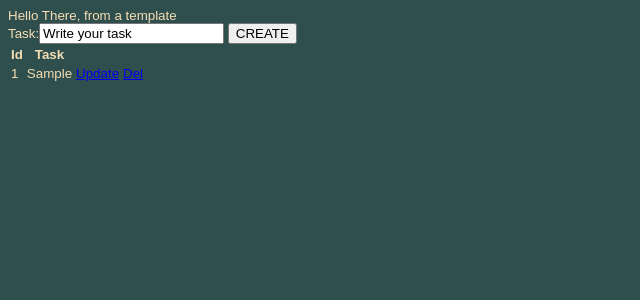
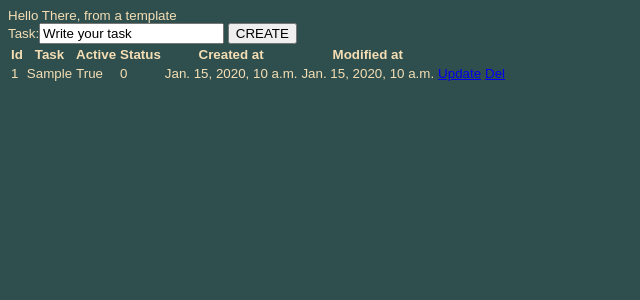
Before and after one commit to pxai/django3todo, a Django app: page /todos in a window 1280 px wide. Shown: the top 300 px of the page, without its empty margins (0-640 px from the left). Run offline with Django 3.2, Linux system fonts and the light colour scheme; tables that the repository leaves empty hold one stand-in row (values such as "Sample post").

Commit message:
Added more fields to table

```diff
--- a/todo/models/todo.py
+++ b/todo/models/todo.py
@@ -4,16 +4,16 @@ from django.utils.translation import gettext_lazy as _
 class Todo(models.Model):
     """A model for todo"""
     task = models.CharField(_("task"), max_length=400, help_text=_("Enter task info"))
-    active = models.BooleanField(default=True)
-    status = models.CharField(choices=(
+    active = models.BooleanField(_("active"),default=True)
+    status = models.CharField(_("status"),choices=(
             (0, "To do"),
             (1, "Doing"),
             (2, "Done"),
         ),
         max_length=1
     )
-    created_at = models.DateTimeField(auto_now=True)
-    modified_at = models.DateTimeField(auto_now_add=True)
+    created_at = models.DateTimeField(_("created_at"), auto_now=True)
+    modified_at = models.DateTimeField(_("modified_at"),auto_now_add=True)
     task_type = models.ForeignKey("TaskType",on_delete=models.CASCADE, default=1)
 
     # Other options: help_text, verbose_name, default, null(True), blank(True), primary_key (true)
--- a/todo/views/templates/todos.html
+++ b/todo/views/templates/todos.html
@@ -16,11 +16,15 @@
             {% csrf_token %}
         </form>
         <table>
-        <tr><th>Id</th><th>Task</th><th></th><th></th></tr>
+        <tr><th>Id</th><th>Task</th><th>Active</th><th>Status</th><th>Created at</th><th>Modified at</th><th></th><th></th></tr>
         {% for todo in todos %}
             <tr>
                 <td>{{ todo.id }}</td>
                 <td>{{ todo.task }}</td>
+                <td>{{ todo.active }}</td>
+                <td>{{ todo.status }}</td>
+                <td>{{ todo.created_at }}</td>
+                <td>{{ todo.modified_at }}</td>
                 <td><a href="/todos/update/{{ todo.id }}">Update</a></td>
                 <td><a href="/todos/delete/{{ todo.id }}">Del</a></td>
             </tr>
```
